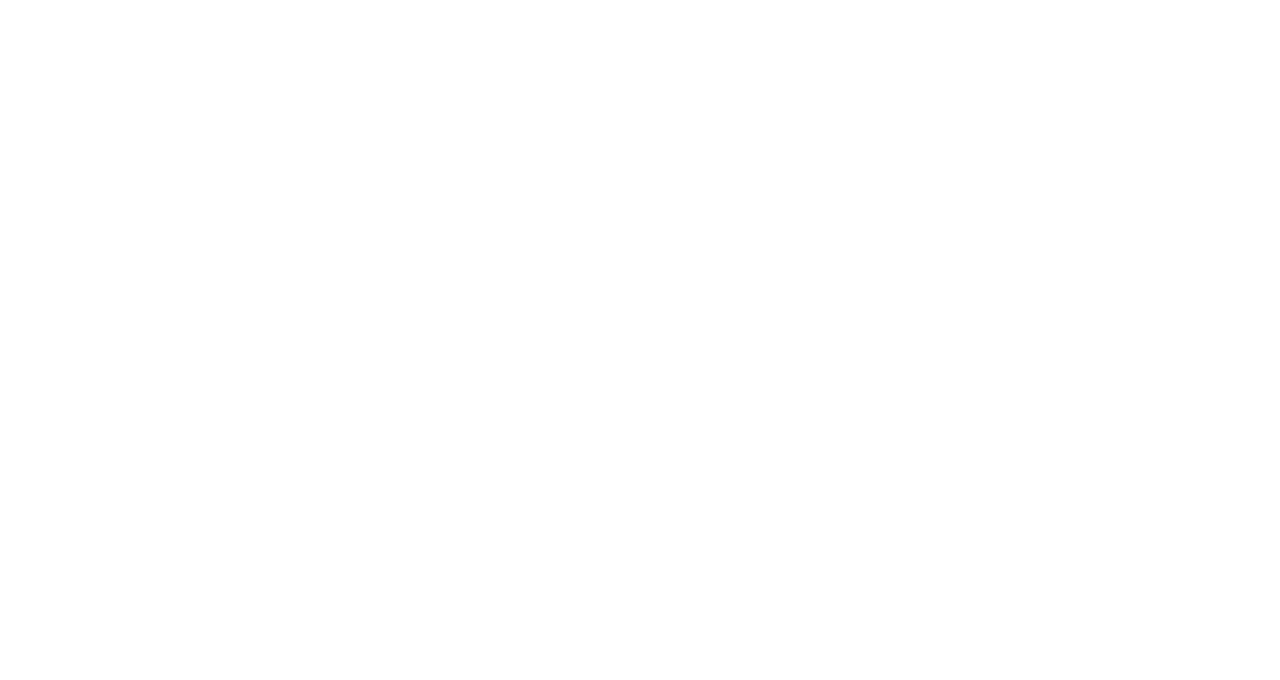
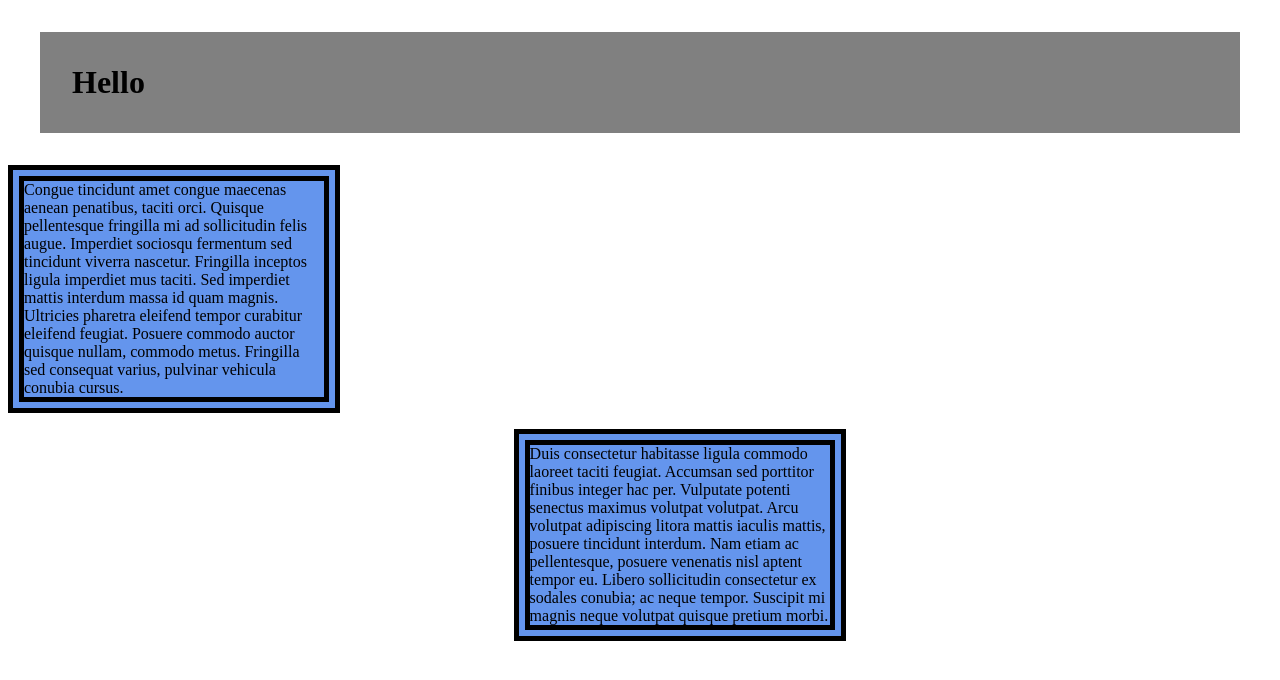
Before and after one commit to JasonSalinas115/COMP001B.LectureActivity2, a plain HTML site: page index.html in a window 1280 px wide. Drawn offline with Linux system fonts and the light colour scheme.

Commit message:
added style to the h1 and p

```diff
--- a/index.html
+++ b/index.html
@@ -3,9 +3,18 @@
 <head>
     <meta charset="UTF-8">
     <meta name="viewport" content="width=device-width, initial-scale=1.0">
-    <title>Document</title>
+    <title>COMP001B - Lecture Activity 2</title>
+    <link rel="stylesheet" href="main.css">
 </head>
 <body>
-
+    <header>
+        <h1> Hello </h1>
+    </header>
+    <main>
+        <p class="para-size">Congue tincidunt amet congue maecenas aenean penatibus, taciti orci. Quisque pellentesque fringilla mi ad sollicitudin felis augue. Imperdiet sociosqu fermentum sed tincidunt viverra nascetur. Fringilla inceptos ligula imperdiet mus taciti. Sed imperdiet mattis interdum massa id quam magnis. Ultricies pharetra eleifend tempor curabitur eleifend feugiat. Posuere commodo auctor quisque nullam, commodo metus. Fringilla sed consequat varius, pulvinar vehicula conubia cursus.
+        </p>
+        <p class="para-size margin-auto">Duis consectetur habitasse ligula commodo laoreet taciti feugiat. Accumsan sed porttitor finibus integer hac per. Vulputate potenti senectus maximus volutpat volutpat. Arcu volutpat adipiscing litora mattis iaculis mattis, posuere tincidunt interdum. Nam etiam ac pellentesque, posuere venenatis nisl aptent tempor eu. Libero sollicitudin consectetur ex sodales conubia; ac neque tempor. Suscipit mi magnis neque volutpat quisque pretium morbi.
+        </p>
+    </main>
 </body>
 </html>
--- /dev/null
+++ b/main.css
@@ -0,0 +1,18 @@
+h1 {
+    background-color: gray;
+    padding: 1em;
+    margin: 1em;
+}
+
+p {
+    background-color: cornflowerblue;
+    border: 1em double black;
+}
+
+.para-size {
+    width: 300px;
+}
+
+.margin-auto {
+    margin-left: 40%;
+}
```
